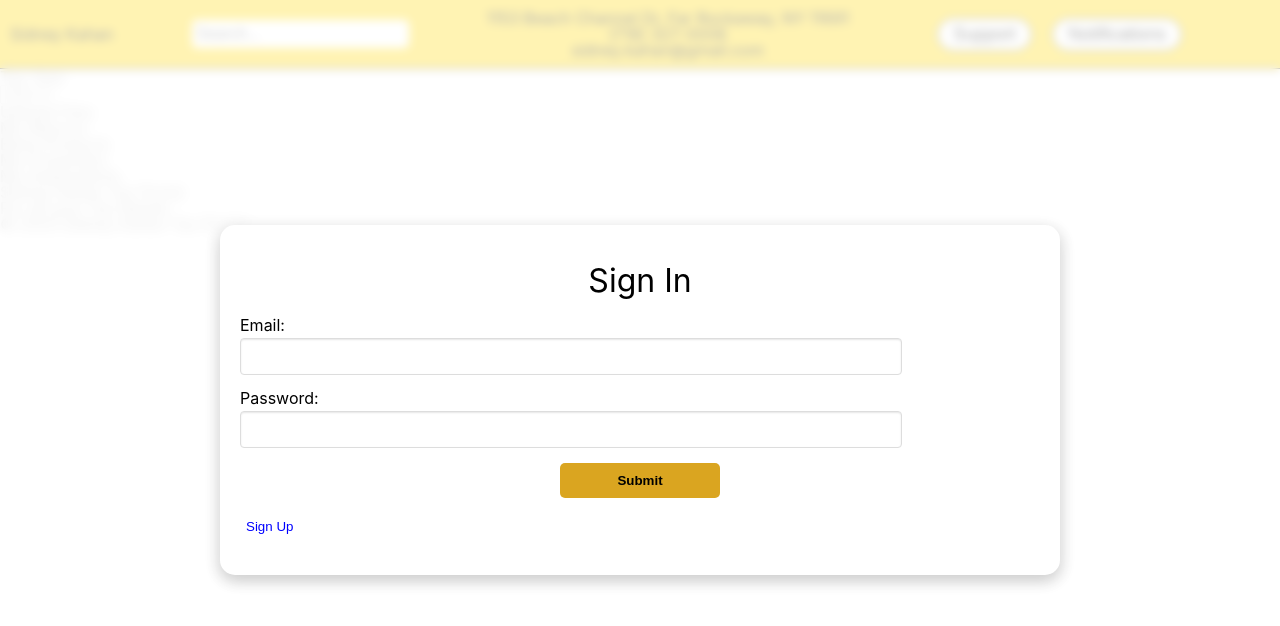
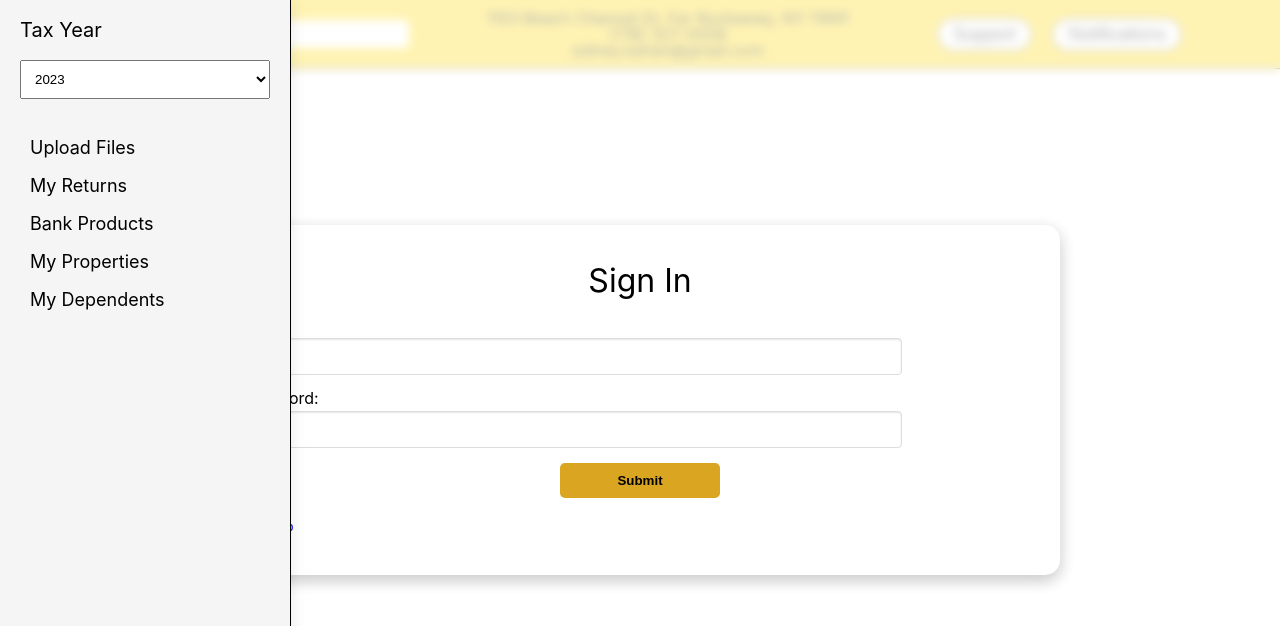
Before and after one commit to elpopes/tax-service, a React (Create React App) app in the folder tax-client/: page / in a window 1280 px wide. Shown: the top 626 px of the page. Built offline with nearby package versions, Linux system fonts and the light colour scheme; no server answers.

Commit message:
refactor sidebar.js

```diff
--- a/tax-client/src/components/Sidebar/Sidebar.css
+++ b/tax-client/src/components/Sidebar/Sidebar.css
@@ -11,6 +11,7 @@
   z-index: 1000;
   box-shadow: 0px 0px 15px 0px rgba(0, 0, 0, 0.1);
   border-right: 1px solid black;
+}
 
 .sidebar h2 {
   margin-bottom: 20px;
@@ -32,4 +33,3 @@
 .sidebar .section {
   margin-bottom: 20px;
 }
-}
--- a/tax-client/src/components/Sidebar/Sidebar.js
+++ b/tax-client/src/components/Sidebar/Sidebar.js
@@ -4,10 +4,13 @@ import MyReturns from "./MyReturns";
 import BankProducts from "./BankProducts";
 import MyProperties from "./MyProperties";
 import MyDependents from "./MyDependents";
+import "./Sidebar.css";
 
 const Sidebar = () => {
   return (
-    <div>
+    <div className="sidebar">
+      {" "}
+      {/* Add the className here */}
       <h2>Tax Year</h2>
       <select>
         <option value="2023">2023</option>
```
Lines whose indentation alone changed are shown as unchanged.
